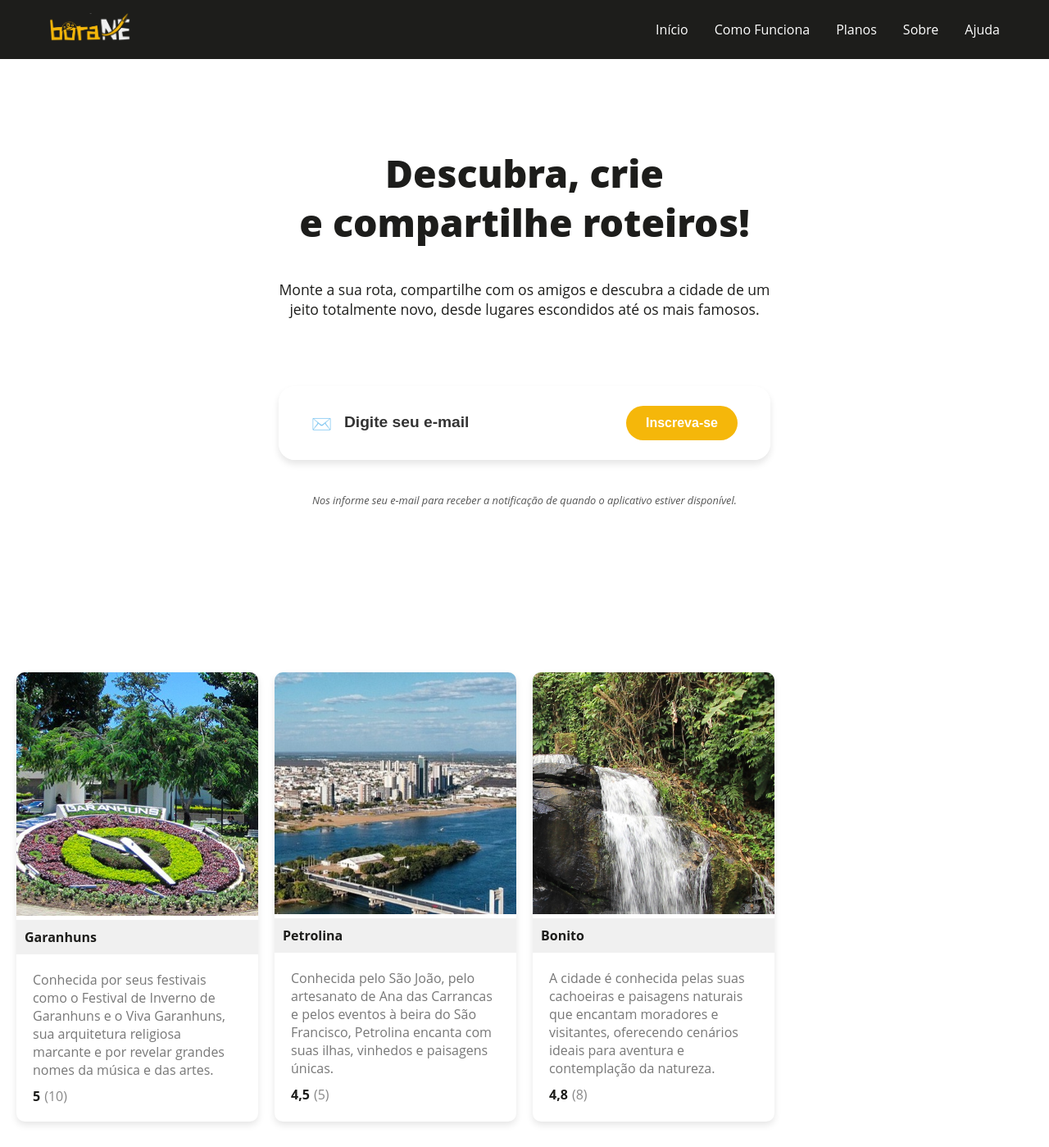
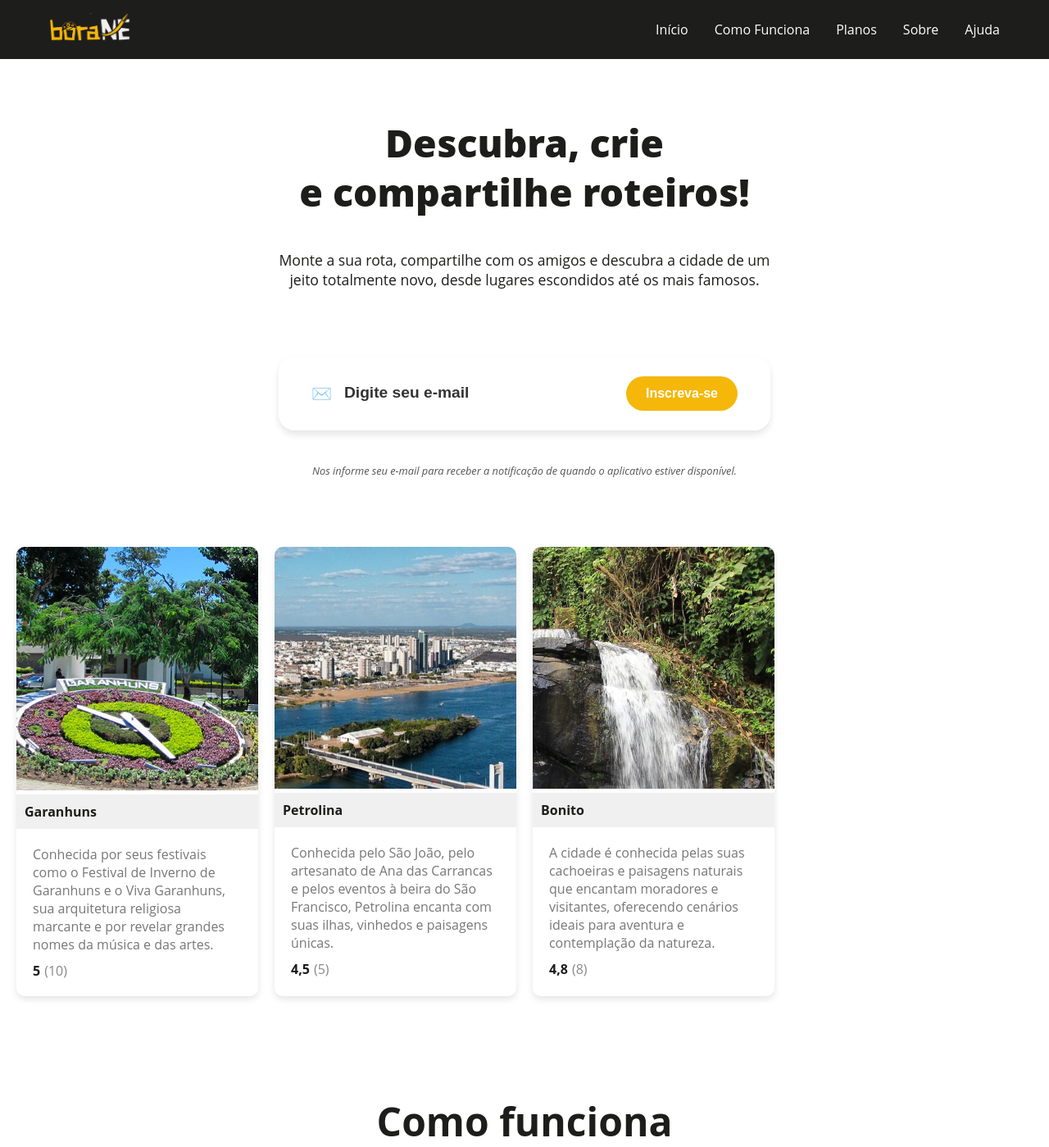
Before and after one commit to brwnax/bora-ne, a Flask app: page / in a window 1280 px wide. Shown: the top 1399 px of the page at 82% size. Run offline with Flask 3, Linux system fonts and the light colour scheme; data that the repository does not hold is empty; some libraries are stand-ins or nearby versions.

Commit message:
Ajuste de margem

```diff
--- a/static/style.css
+++ b/static/style.css
@@ -145,7 +145,6 @@ body{
     align-items: center;
     gap: 20px;
     padding: 5% 8%;
-    height: 100vh;
 }
 
 .main-title{
@@ -155,6 +154,7 @@ body{
     margin-bottom: 20px;
     line-height: 1.3;
     text-align: center;
+    margin-top: 80px;
 }
 
 .subtitle{
```
